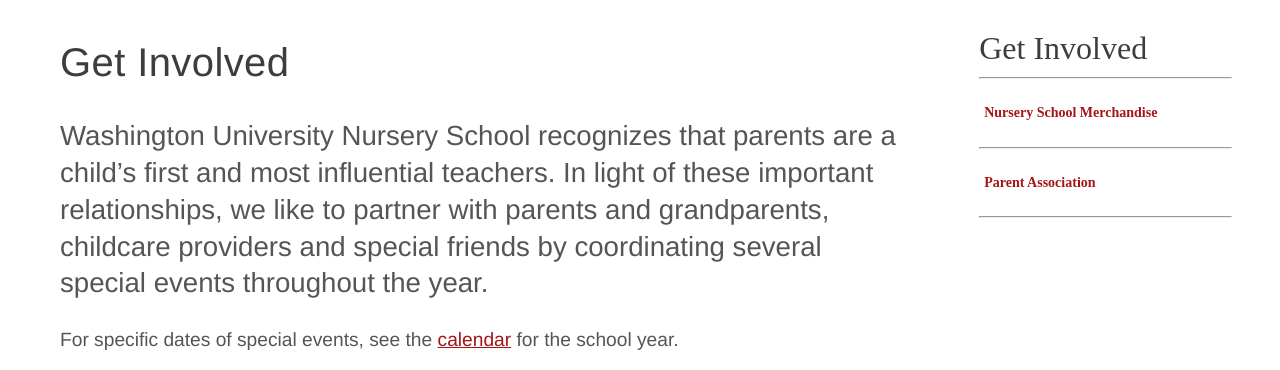
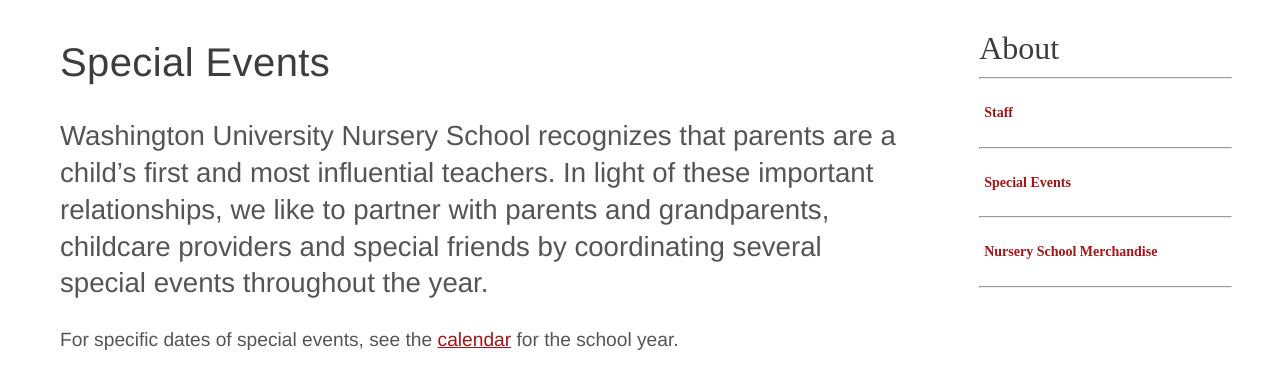
Before and after one commit to cse-256-f23/information-foraging-project-eric-leon-jeffrey-yuxiang, a website: page files/get_involved.html in a window 1280 px wide. Shown: the part 402-772 px from the top of the page. Drawn offline with nearby package versions, Linux system fonts and the light colour scheme; files that its build step writes are made by us from their sources; files whose address does not match are found by name.

Commit message:
update side nav

```diff
--- a/files/get_involved.html
+++ b/files/get_involved.html
@@ -17,7 +17,8 @@
   <div class="image-container"></div>
   <div id="page-content">
     <main>
-      <h1>Get Involved</h1>
+      <!-- <h1>Get Involved</h1> -->
+      <h1>Special Events</h1>
       <h2>
         Washington University Nursery School recognizes that parents are a
         child’s first and most influential teachers. In light of these
@@ -177,7 +178,7 @@
     <div class="widget-area stick secondary" role="complementary">
       <ul class="subnav">
         <li class="page_item page-item-10509 page_item_has_children current_page_item">
-          <a href="files/get_involved.html" aria-current="page">Get Involved</a>
+          <!-- <a href="files/get_involved.html" aria-current="page">Get Involved</a>
           <ul class="children">
             <li><hr></li>
             <li class="page_item page-item-10511">
@@ -186,6 +187,23 @@
             <li><hr></li>
             <li class="page_item page-item-45">
               <a href="files/parent_association.html ">Parent Association</a>
+            </li>
+            <li><hr></li>
+          </ul> -->
+          <a href="files/about.html" aria-current="page">About</a>
+          <ul class="children">
+            <li><hr></li>
+            <li class="page_item page-item-65">
+              <a href="files/staff.html">Staff</a>
+            </li>
+            <li><hr></li>
+            <li class="page_item page-item-65">
+              <a href="files/get_involved.html">Special Events</a>
+          </li>
+            <li><hr></li>
+            <li class="page_item page-item-65">
+              <a href="files/nursery_school_merchandise.html">Nursery School
+                  Merchandise</a>
             </li>
             <li><hr></li>
           </ul>
```
